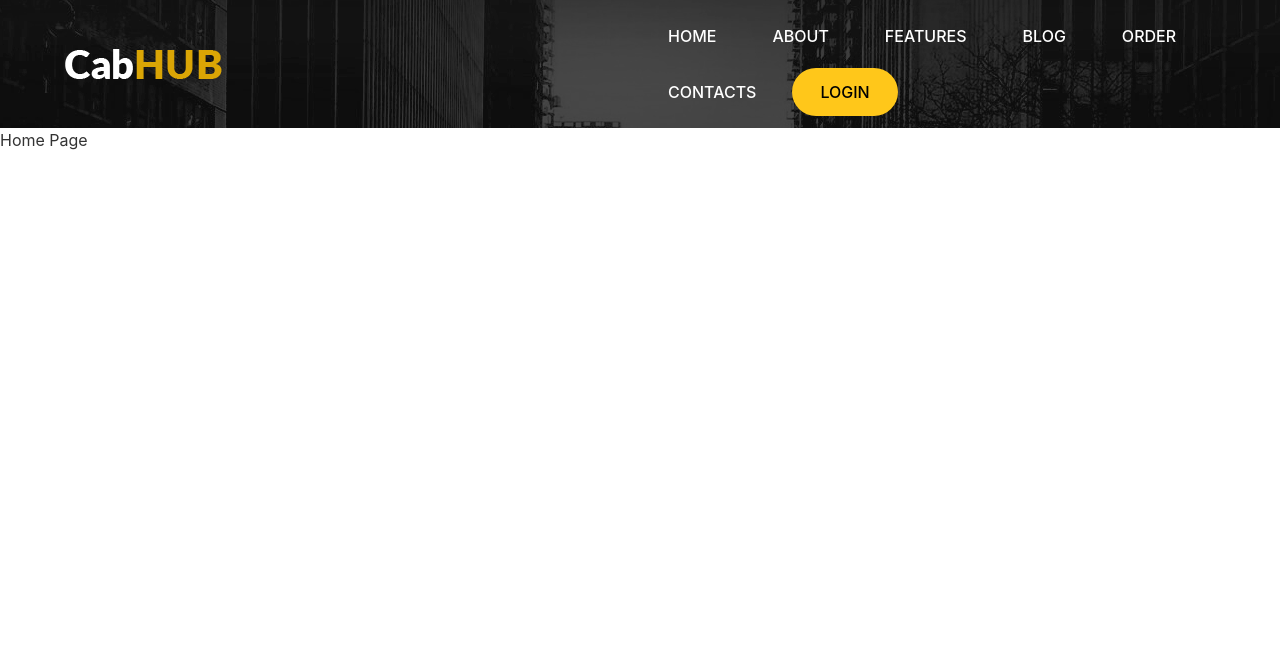
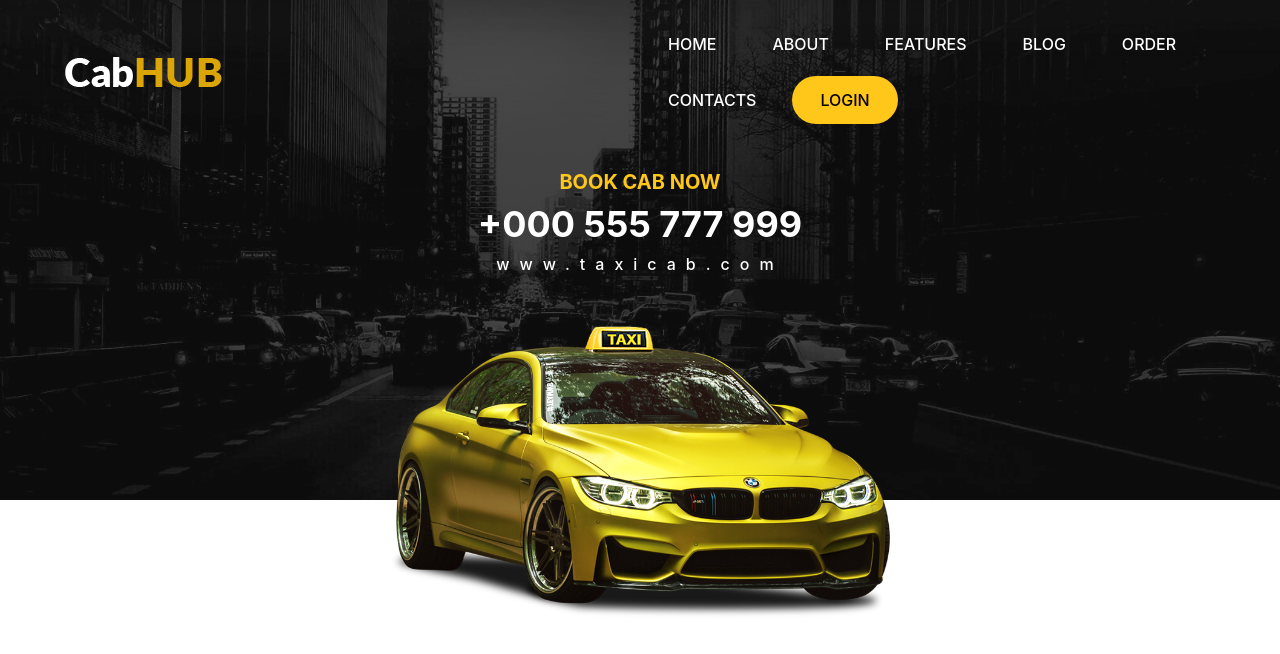
Before and after one commit to Rajebulalam/Taxi-Cab, a React (Create React App) app: page / in a window 1280 px wide. Shown: the top 654 px of the page. Built offline with nearby package versions, Linux system fonts and the light colour scheme.

Commit message:
Banner Part Commited

```diff
--- a/src/App.js
+++ b/src/App.js
@@ -1,12 +1,10 @@
 import { Route, Routes } from 'react-router-dom';
 import './App.css';
 import Home from './Pages/Home/Home';
-import Header from './Pages/Shared/Header';
 
 function App() {
   return (
     <div>
-      <Header></Header>
       <Routes>
         <Route path='/' element={<Home></Home>}></Route>
         <Route path='/home' element={<Home></Home>}></Route>
--- /dev/null
+++ b/src/Pages/Home/Banner.js
@@ -0,0 +1,22 @@
+import React from 'react';
+import headerBg from '../../images/headerBg.png';
+import Header from '../Shared/Header';
+import bannerCar from '../../images/banner_car.png';
+
+const Banner = () => {
+    return (
+        <section style={{ background: `url(${headerBg})`, backgroundSize: 'cover' }} className='pt-2 h-[500px]'>
+            <Header></Header>
+            <div className='text-center pt-8'>
+                <h2 className='text-primary text-xl uppercase font-bold'>Book Cab Now</h2>
+                <p className='text-4xl font-bold text-white py-2'>+000 555 777 999</p>
+                <p className='text-white font-medium' style={{ letterSpacing: '10px' }}>www.taxicab.com</p>
+                <div className='flex items-center justify-center'>
+                    <img src={bannerCar} className='w-[500px] mt-[50px]' alt="banner-img" />
+                </div>
+            </div>
+        </section>
+    );
+};
+
+export default Banner;
--- a/src/Pages/Home/Home.js
+++ b/src/Pages/Home/Home.js
@@ -1,10 +1,11 @@
 import React from 'react';
+import Banner from './Banner';
 
 const Home = () => {
     return (
-        <div>
-            <h2>Home Page</h2>
-        </div>
+        <section>
+            <Banner></Banner>
+        </section>
     );
 };
 
--- a/src/Pages/Shared/Header.js
+++ b/src/Pages/Shared/Header.js
@@ -1,13 +1,12 @@
 import React from 'react';
 import logo from '../../images/logo.png';
-import headerBg from '../../images/headerBg.png';
 import { Link } from 'react-router-dom';
 
 const Header = () => {
 
     const menuItem = <>
         <li className='hover:bg-primary hover:text-black hover:rounded-full px-3 my-1'><Link className='hover:bg-transparent' to='/'>Home</Link></li>
-        <li className='hover:bg-primary hover:text-black hover:rounded-full px-3 my-1'><Link className='hover:bg-transparent' to='/'>About</Link></li>
+        <li className='hover:bg-primary hover:text-black hover:rounded-full px-3 my-0'><Link className='hover:bg-transparent' to='/'>About</Link></li>
         <li className='hover:bg-primary hover:text-black hover:rounded-full px-3 my-1'><Link className='hover:bg-transparent' to='/'>Features</Link></li>
         <li className='hover:bg-primary hover:text-black hover:rounded-full px-3 my-1'><Link className='hover:bg-transparent' to='/'>Blog</Link></li>
         <li className='hover:bg-primary hover:text-black hover:rounded-full px-3 my-1'><Link className='hover:bg-transparent' to='/'>Order</Link></li>
@@ -16,7 +15,7 @@ const Header = () => {
     </>
 
     return (
-        <section style={{ background: `url(${headerBg})` }} className='px-4 sm:px-10'>
+        <section className='px-4 sm:px-10'>
             <div className="navbar">
                 <div className="navbar-start">
                     <div className="dropdown">
```
